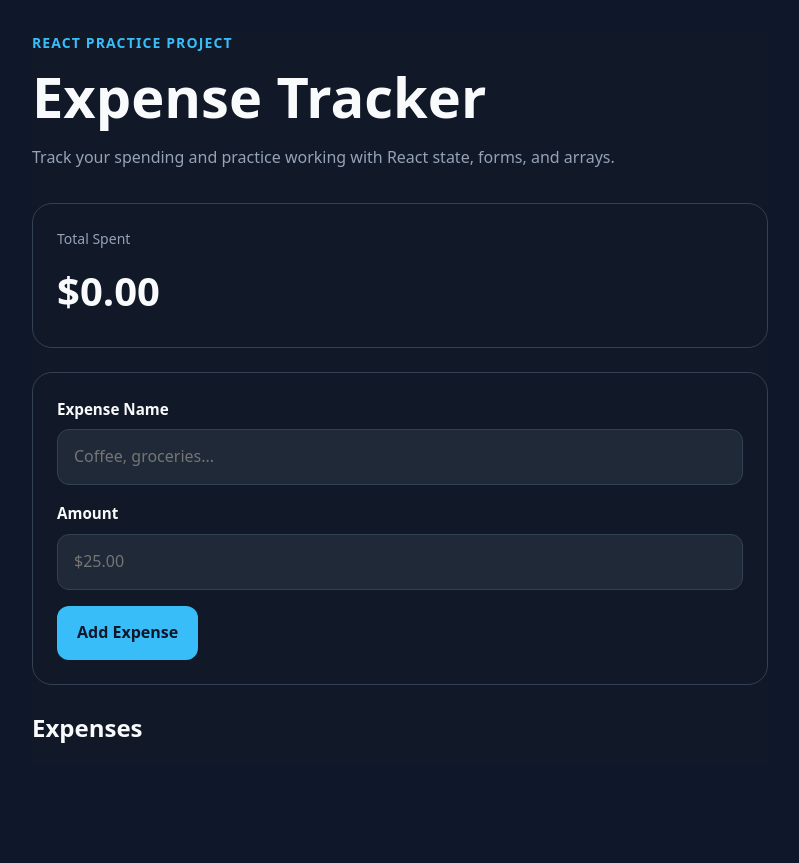
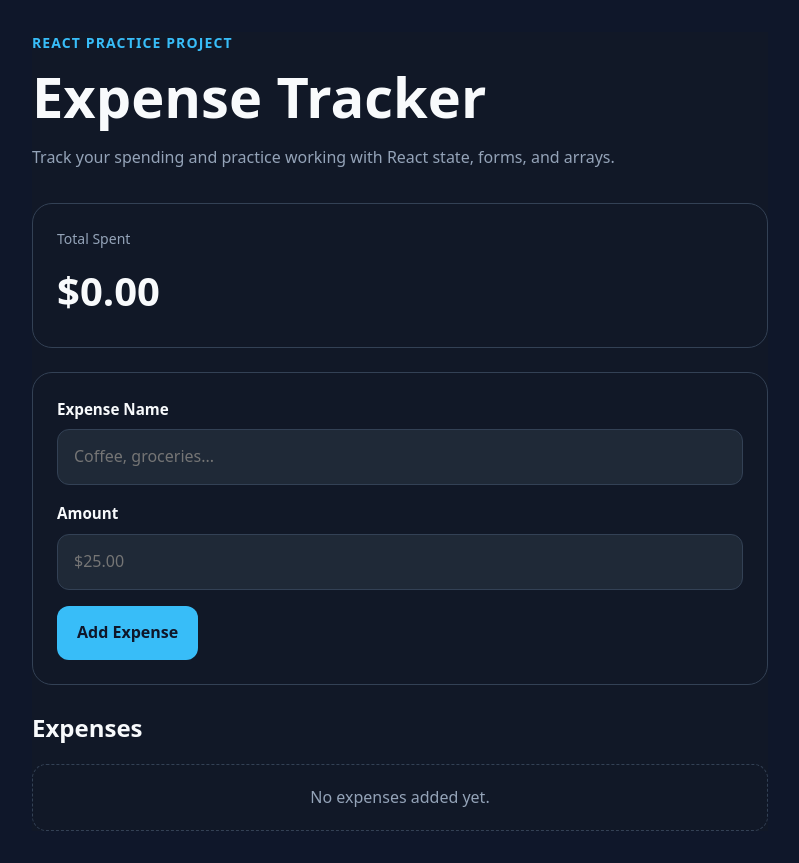
Before and after one commit to jprobussr/expense-tracker-react, a React (Vite) app: page / in a window 1280 px wide. Shown: the whole page, without its empty margins (240-1039 px from the left). Before the commit the page ends 800 px from the top, so only its background shows below. Built offline with nearby package versions, Linux system fonts and the light colour scheme.

Commit message:
feat: add empty state rendering

```diff
--- a/src/App.css
+++ b/src/App.css
@@ -137,3 +137,13 @@
   font-weight: 600;
   cursor: pointer;
 }
+
+.empty-state {
+  margin: 0;
+  padding: 1.25rem;
+  color: var(--muted);
+  background: var(--surface);
+  border: 1px dashed var(--border);
+  border-radius: 0.9rem;
+  text-align: center;
+}
--- a/src/App.jsx
+++ b/src/App.jsx
@@ -94,6 +94,9 @@ const App = () => {
         <section className="expense-list-section">
           <h2>Expenses</h2>
 
+          {expenses.length === 0 ? (
+            <p className="empty-state">No expenses added yet.</p>
+          ) : (
             <ul className="expense-list">
               {expenses.map((expense) => {
                 return (
@@ -111,6 +114,7 @@ const App = () => {
                 );
               })}
             </ul>
+          )}
         </section>
       </section>
     </main>
```
Lines whose indentation alone changed are shown as unchanged.
